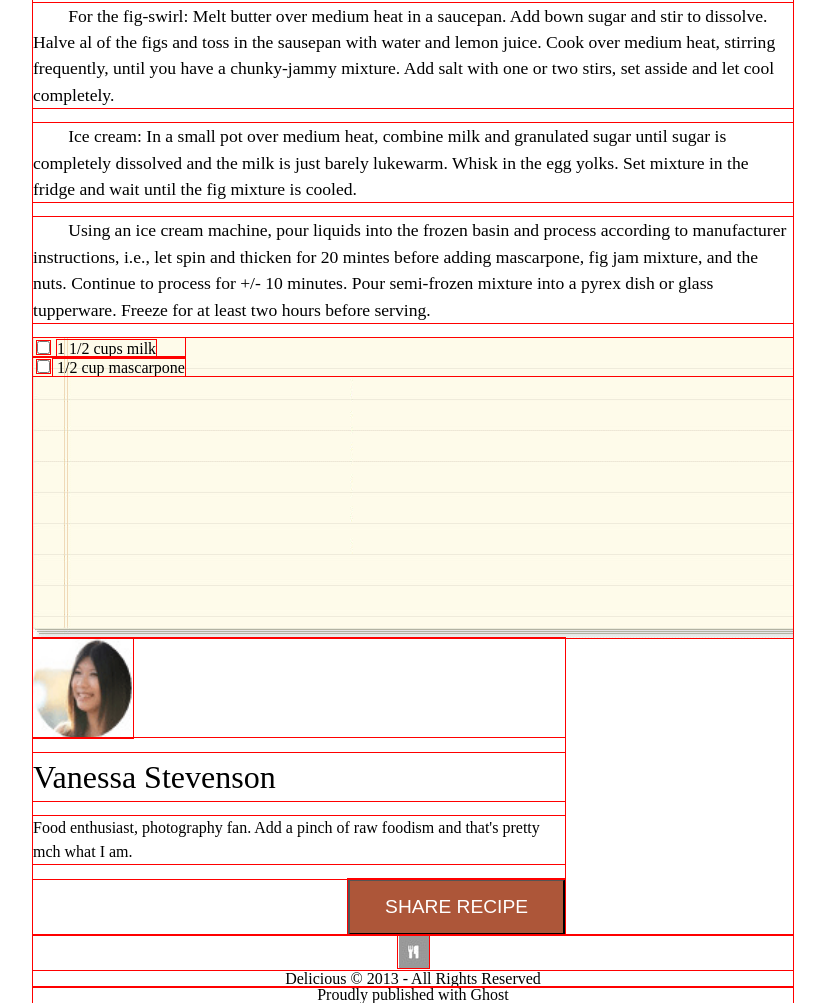
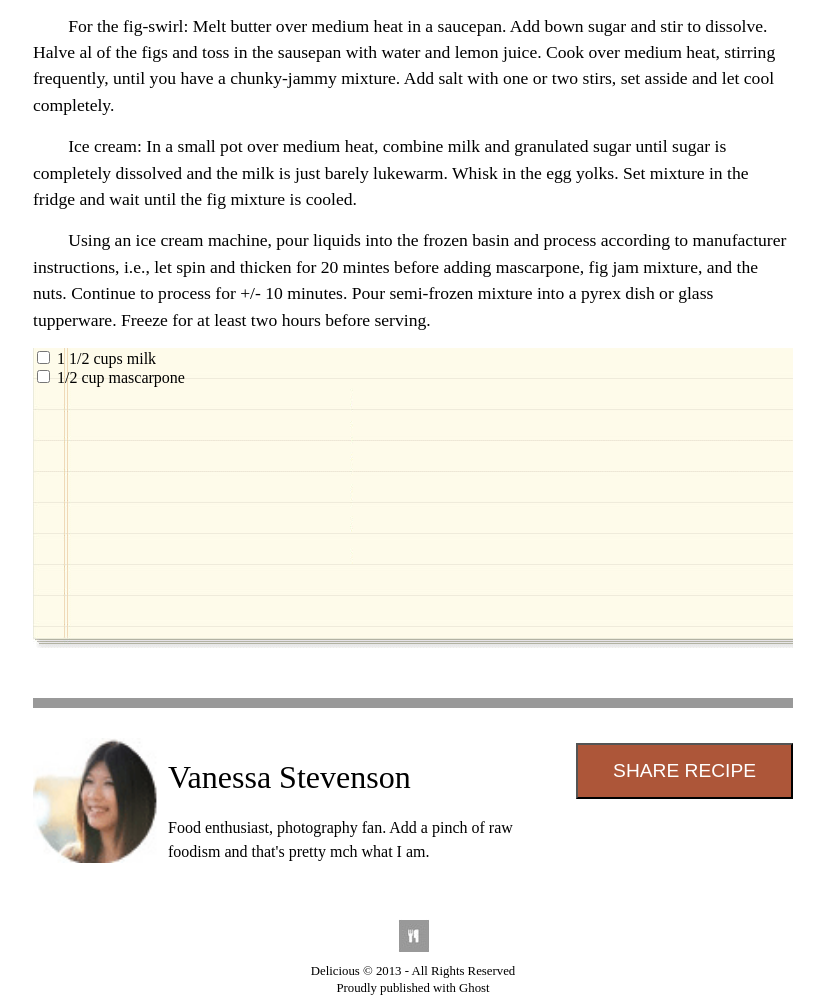
Before and after one commit to TCW417/Chocolate-Pizza, a plain HTML site: page index.html in a window 1280 px wide. Shown: the part 805-1808 px from the top of the page, without its empty margins (227-1052 px from the left). Drawn offline with nearby package versions, Linux system fonts and the light colour scheme; a web font is replaced by a local one.

Commit message:
Styling looking good. Just need Wyatt's recipe card.

```diff
--- a/css/style.css
+++ b/css/style.css
@@ -1,5 +1,5 @@
 * {
-  outline: 1px solid red;
+  /* outline: 1px solid red; */
 }
 /*
 logo font-family: 'Yellowtail', cursive;
@@ -13,6 +13,9 @@ body {
   margin-top: 30px;
 }
 
+header {
+  border-bottom: 10px solid #999;
+}
 .header-left {
   display: inline-block;
   margin-bottom: 30px;
@@ -95,20 +98,27 @@ div.recipe-card {
   height: 300px;
 }
 
+div#filler {
+  border-bottom: 10px solid #999;
+  margin-top: 50px;
+}
 .author-quote {
+  margin-top: 30px;
   display:inline-block;
-  width: 70%
+  width: 70%;
+  /* border-top: 10px solid #444; */
 }
 .author-quote img {
   /* display: inline-block; */
-  height: 100px;
-  width: 100px;
+  height: 125px;
+  width: 125px;
   float: left;
   margin-right: 10px;
 }
 .author-quote-text {
-  display: inline-block;
+  /* display: inline-block; */
   text-indent: 0;
+  /* float: left; */
 }
 .author-quote-text p {
   text-indent: 0;
@@ -121,14 +131,24 @@ div.recipe-card {
   font-size: 100%;
 }
 article button {
-  /* display: inline-block; */
+  display: inline-block;
   padding: 15px 35px;
   font-size: 120%;
   background-color: rgb(173, 86, 57);
   color: white;
   float: right;
+  margin-top: 35px;
 }
 
 footer {
+  margin-top: 40px;
   text-align: center;
+  font-family: 'Arapey', serif;
+  font-size: 80%;
 }
+footer p {
+  line-height: 130%;
+}
+footer p:first-of-type {
+  margin-top: 8px;
+}
--- a/index.html
+++ b/index.html
@@ -54,14 +54,15 @@
             </tr>
           </table>
       </div>
+      <div id="filler"></div>
       <div class="author-quote">
         <img src="img/van-pic.png" />
         <div class="author-quote-text">
           <p>Vanessa Stevenson</p>
           <p>Food enthusiast, photography fan. Add a pinch of raw foodism and that's pretty mch what I am.</p>
         </div>
-        <button name="share-recipe" value="share">SHARE RECIPE</button>
       </div>
+      <button name="share-recipe" value="share">SHARE RECIPE</button>
     </article>
   </main>
   <footer>
```
